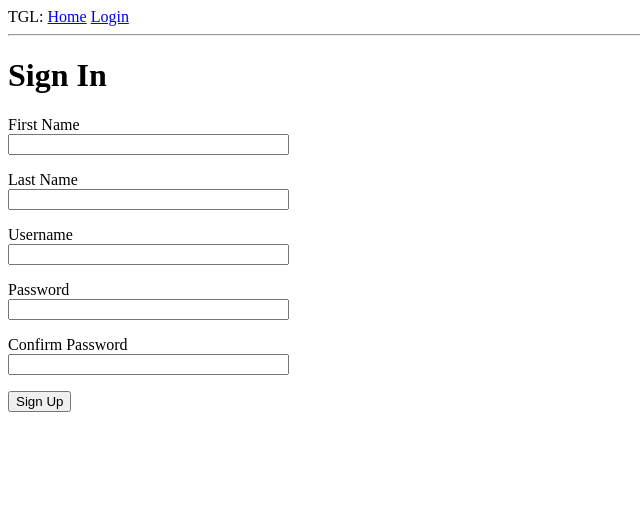
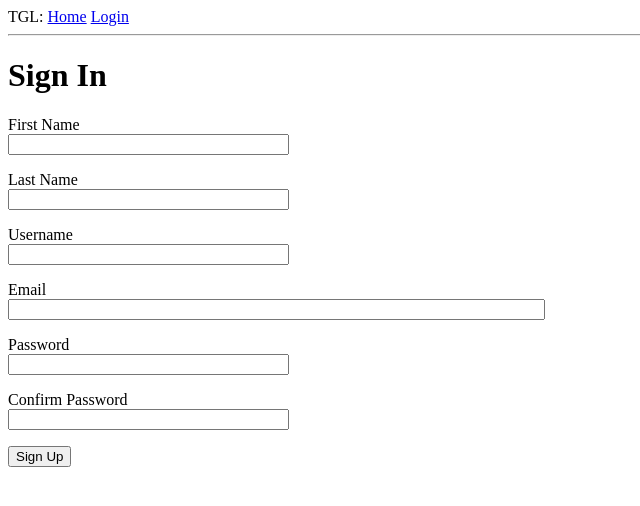
Before and after one commit to phodmc/motor-insurance-management, a Flask app: page /signup in a window 1280 px wide. Shown: the top 506 px of the page, without its empty margins (0-640 px from the left). Run offline with Flask 3, Linux system fonts and the light colour scheme.

Commit message:
render signup form with all required fields

```diff
--- a/app/templates/signup.html
+++ b/app/templates/signup.html
@@ -27,6 +27,14 @@
     </p>
 
     <p>
+        {{form.email.label}} <br />
+        {{form.email(size=64)}} <br />
+        {% for error in errors %}
+        <span style="color: red">[{{error}}]</span>
+        {% endfor %}
+    </p>
+
+    <p>
         {{form.password.label}} <br />
         {{form.password(size=32)}} <br />
         {% for error in form.password.errors %}
```
